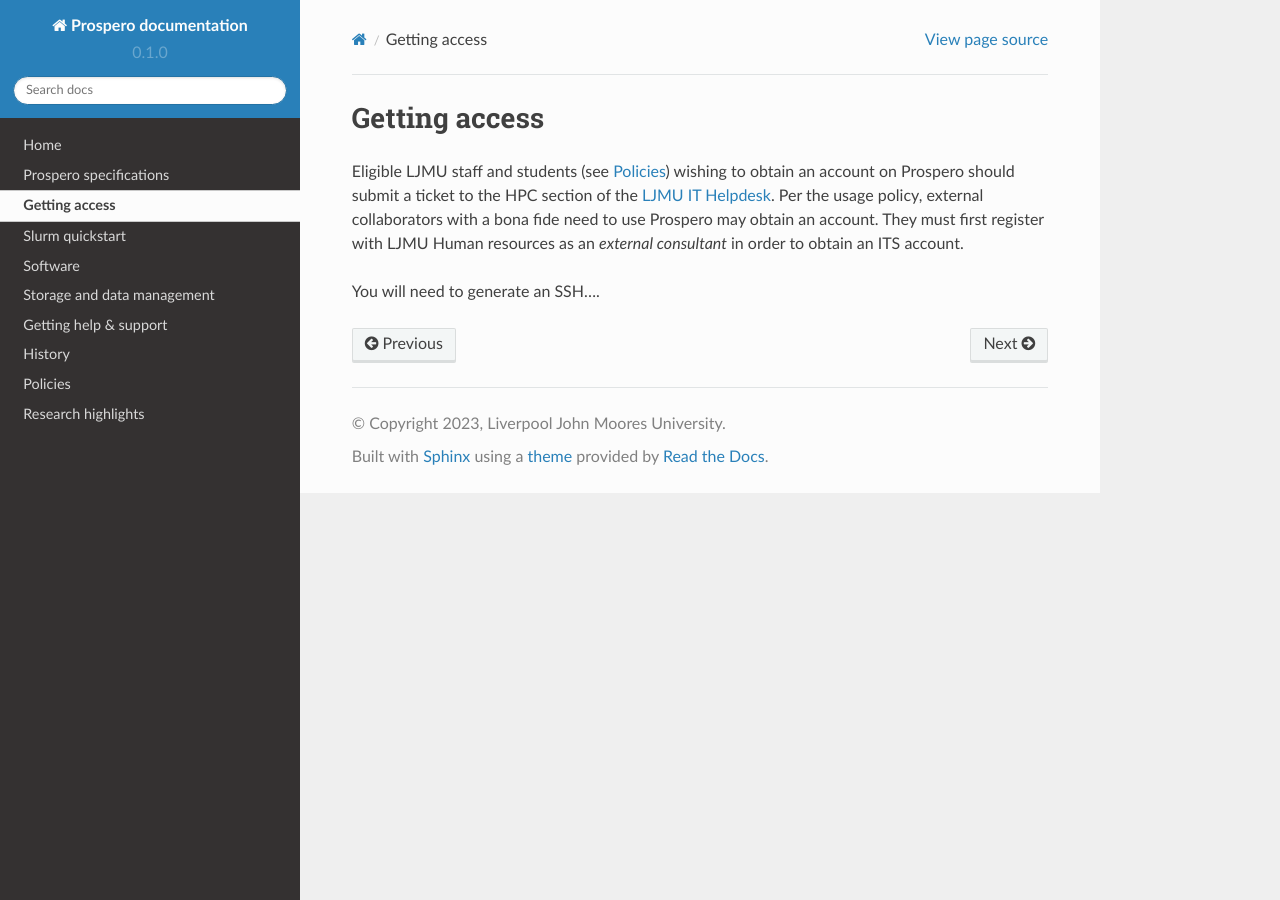
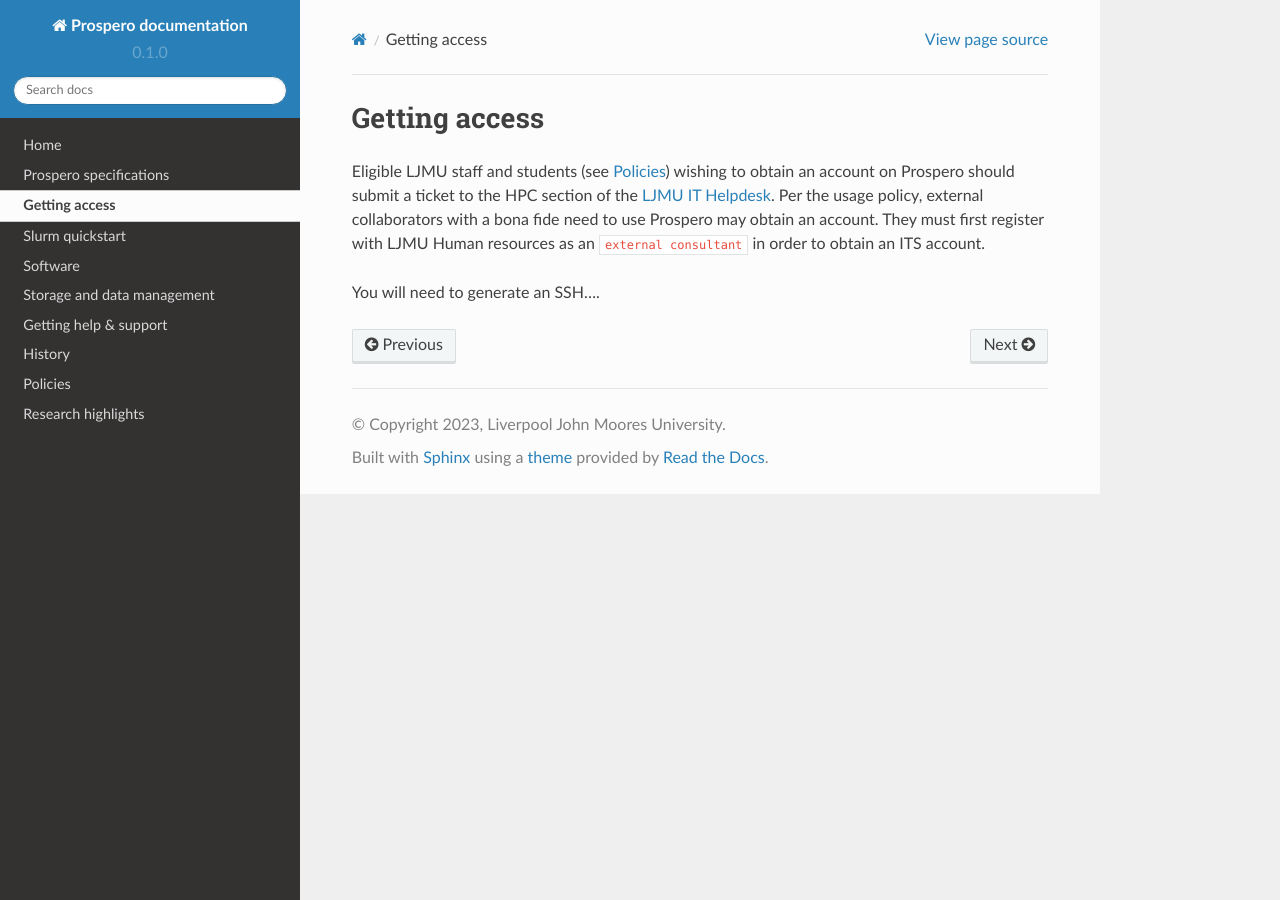
Before and after one commit to astrcrai/prospero-docs, a Sphinx documentation site: the page built from docs/source/access.rst, in a window 1280 px wide. Built offline with Sphinx 7.4.7 and the Read the Docs theme 2.0.0, drawn with Linux system fonts in a browser that asks for light colours.

```diff
--- a/docs/source/access.rst
+++ b/docs/source/access.rst
@@ -1,6 +1,6 @@
 Getting access
 ===============
 
-Eligible LJMU staff and students (see :ref:`Policies`) wishing to obtain an account on Prospero should submit a ticket to the HPC section of the `LJMU IT Helpdesk <https://helpme.ljmu.ac.uk/>`_. Per the usage policy, external collaborators with a bona fide need to use Prospero may obtain an account. They must first register with LJMU Human resources as an `external consultant` in order to obtain an ITS account.
+Eligible LJMU staff and students (see :ref:`Policies`) wishing to obtain an account on Prospero should submit a ticket to the HPC section of the `LJMU IT Helpdesk <https://helpme.ljmu.ac.uk/>`_. Per the usage policy, external collaborators with a bona fide need to use Prospero may obtain an account. They must first register with LJMU Human resources as an ``external consultant`` in order to obtain an ITS account.
 
 You will need to generate an SSH....
```
